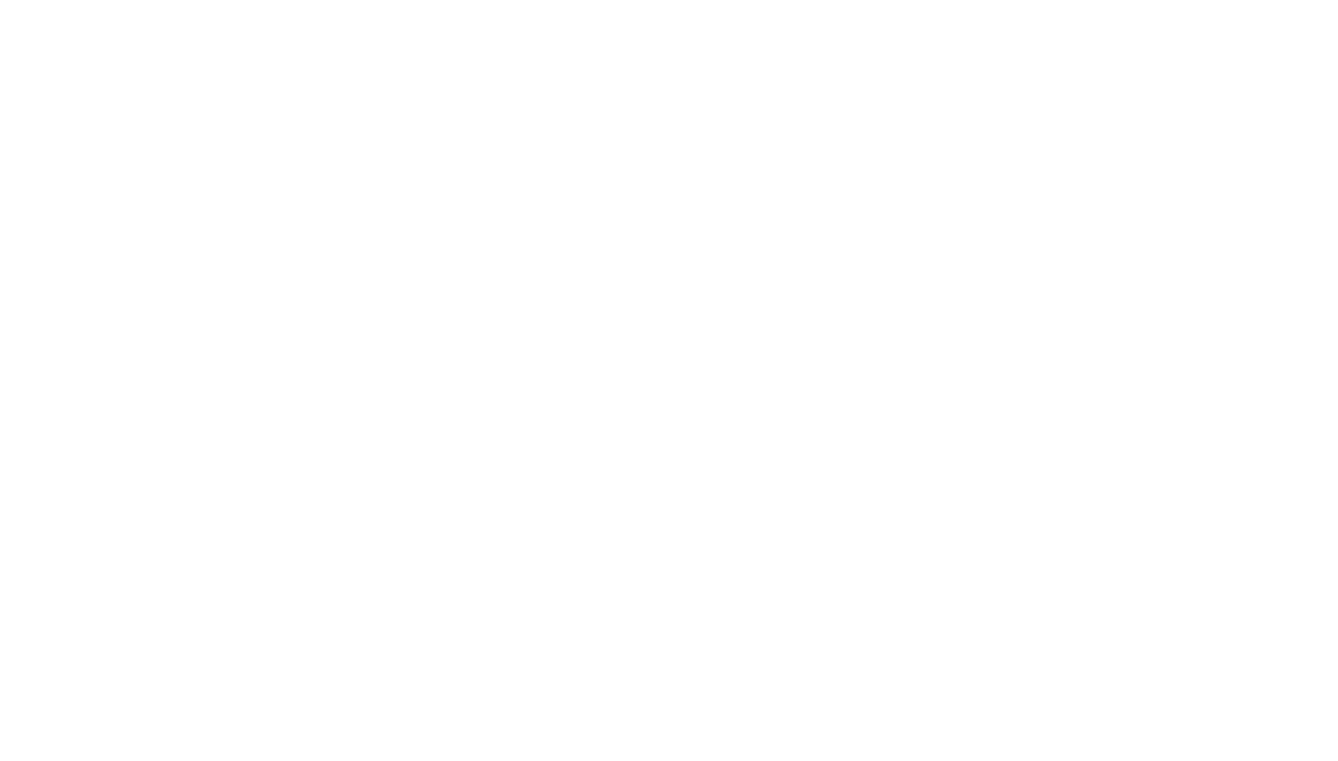
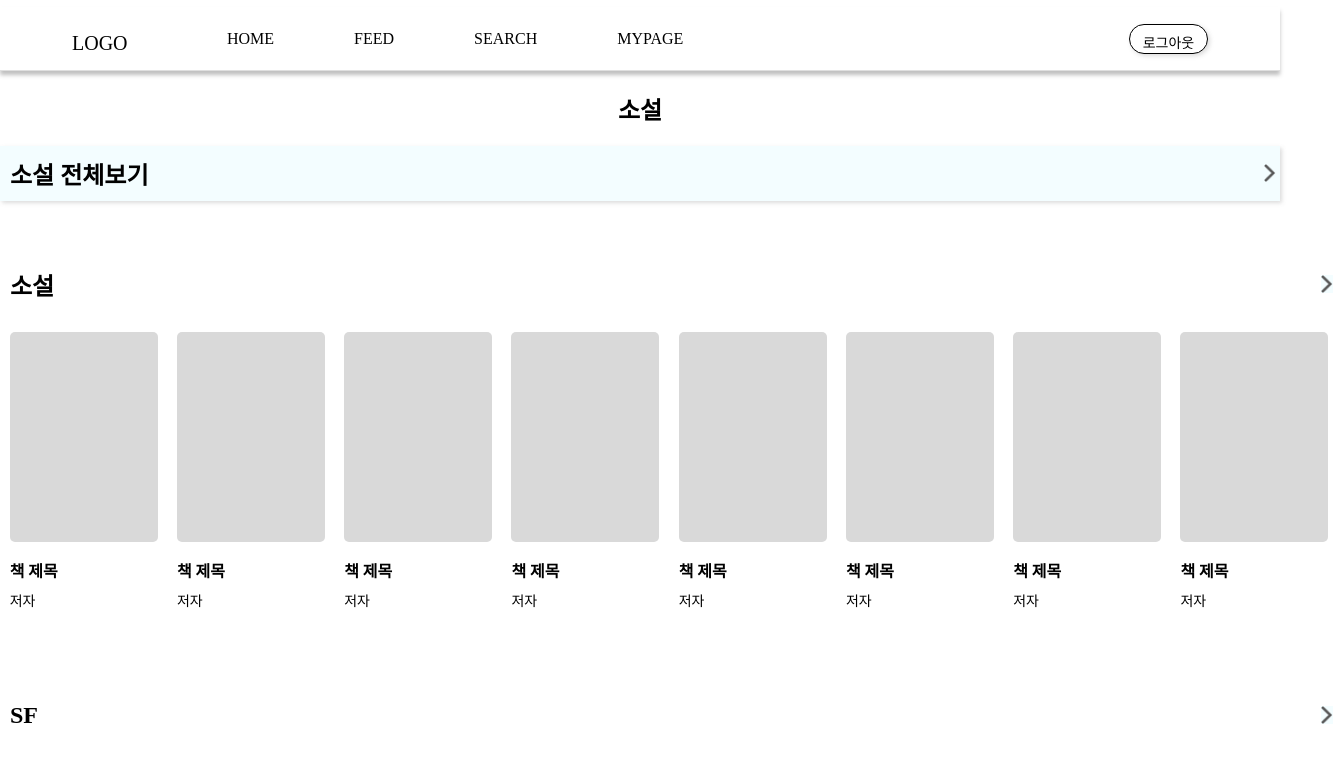
Before and after one commit to kw-bookmedicine/frontend, a React (Create React App) app: page /book-list in a window 1280 px wide. Before the commit this address had no page. Shown: the top 761 px of the page, 1338 px wide, since content can reach past the window. Built offline with nearby package versions, Linux system fonts and the light colour scheme; a web font is replaced by a local one.

Commit message:
:art: Design: 책 목록 페이지 디자인 추가

```diff
--- a/src/App.js
+++ b/src/App.js
@@ -12,6 +12,7 @@ import Login from './pages/Login';
 import Join from './pages/Join';
 import Join2 from './pages/Join2';
 import Registration from './pages/Registration';
+import BookList from './pages/BookList';
 
 // STYLE
 import GlobalStyles from './styles/GlobalStyles';
@@ -45,6 +46,7 @@ function App() {
 					<Route path="/test" element={<Registration />} />
 
 					<Route path="/book-detail" element={<BookDetail />} />
+					<Route path="/book-list" element={<BookList />} />
 				</Routes>
 			</div>
 		</BrowserRouter>
--- a/src/components/ArrowTitle.js
+++ b/src/components/ArrowTitle.js
@@ -7,14 +7,14 @@ const ArrowTitle = ({ title, type }) => {
 	const titleType = ['shadow'].includes(type) ? type : 'default';
 
 	return (
-		<>
-			<div className={styles[`${titleType}_container`]}>
+		<div className={styles[`${titleType}_container`]}>
+			<div className={styles[`${titleType}_wrapper`]}>
 				<div className={styles['title']}>{title}</div>
 				<div className={styles['arrow']}>
 					<Link />
 				</div>
 			</div>
-		</>
+		</div>
 	);
 };
 
--- /dev/null
+++ b/src/components/BookListSlide.js
@@ -0,0 +1,28 @@
+// COMPONENTS
+import Title from './ArrowTitle';
+import BookCard from './BookCard';
+
+// STYLES
+import styles from '../styles/BookListSlide.module.css';
+
+const BookListSlide = ({ title }) => {
+	return (
+		<>
+			<div className={styles['container']}>
+				<Title title={title} />
+				<div className={styles['slide']}>
+					<BookCard title={'책 제목'} author={'저자'} />
+					<BookCard title={'책 제목'} author={'저자'} />
+					<BookCard title={'책 제목'} author={'저자'} />
+					<BookCard title={'책 제목'} author={'저자'} />
+					<BookCard title={'책 제목'} author={'저자'} />
+					<BookCard title={'책 제목'} author={'저자'} />
+					<BookCard title={'책 제목'} author={'저자'} />
+					<BookCard title={'책 제목'} author={'저자'} />
+				</div>
+			</div>
+		</>
+	);
+};
+
+export default BookListSlide;
--- /dev/null
+++ b/src/pages/BookList.jsx
@@ -0,0 +1,34 @@
+import React from 'react';
+
+// COMPONENTS
+import Header from '../components/Header';
+import Title from '../components/ArrowTitle';
+import BookCard from '../components/BookCard';
+import Footer from '../components/Footer';
+import BookListSlide from '../components/BookListSlide';
+
+// STYLES
+import '../styles/BookList.css';
+
+const BookList = () => {
+	return (
+		<>
+			<section className="content">
+				<div className="bookList_inner">
+					<Header />
+					<div className="bookList_title">소설</div>
+					<Title title={'소설 전체보기'} type={'shadow'} />
+					<div className="bookList_wrapper">
+						<BookListSlide title={'소설'} />
+						<BookListSlide title={'SF'} />
+						<BookListSlide title={'로맨스'} />
+					</div>
+				</div>
+
+				<Footer />
+			</section>
+		</>
+	);
+};
+
+export default BookList;
--- a/src/styles/ArrowTitle.module.css
+++ b/src/styles/ArrowTitle.module.css
@@ -1,24 +1,36 @@
 .shadow_container {
-	width: 1338px;
+	width: 100%;
 	height: 55px;
-	transform: rotate(-90deg);
 	background: #f3fdff;
+	display: flex;
+	align-items: center;
 
 	/* Drop Shadow */
 	box-shadow: 2px 2px 4px 0px rgba(119, 119, 119, 0.25);
+}
 
+.shadow_wrapper {
+	width: 1338px;
 	display: flex;
 	justify-content: space-between;
-	padding-right: 20px;
+	padding-right: 4px;
+	padding-left: 10px;
 	align-items: center;
+	margin: 0 auto;
 }
 
 .default_container {
+	width: 100%;
+	height: 55px;
+}
+
+.default_wrapper {
 	width: 1338px;
 	height: 55px;
 	display: flex;
 	justify-content: space-between;
-	padding-right: 20px;
+	padding-right: 5px;
+	padding-left: 10px;
 	align-items: center;
 }
 
--- /dev/null
+++ b/src/styles/BookList.css
@@ -0,0 +1,25 @@
+.content {
+	max-width: unset;
+	padding: 0;
+}
+
+.bookList_title {
+	margin: 0 auto;
+	padding: 20px;
+	text-align: center;
+
+	/* Font */
+	color: #000;
+	font-family: Pretendard;
+	font-size: 24px;
+	font-style: normal;
+	font-weight: 700;
+	line-height: normal;
+}
+
+.bookList_wrapper {
+	display: flex;
+	flex-direction: column;
+	width: 1338px;
+	margin: 0 auto;
+}
--- /dev/null
+++ b/src/styles/BookListSlide.module.css
@@ -0,0 +1,11 @@
+.container {
+	padding: 0;
+	margin-top: 56px;
+	width: 1338px;
+}
+
+.slide {
+	display: flex;
+	justify-content: space-around;
+	margin-top: 20px;
+}
```
